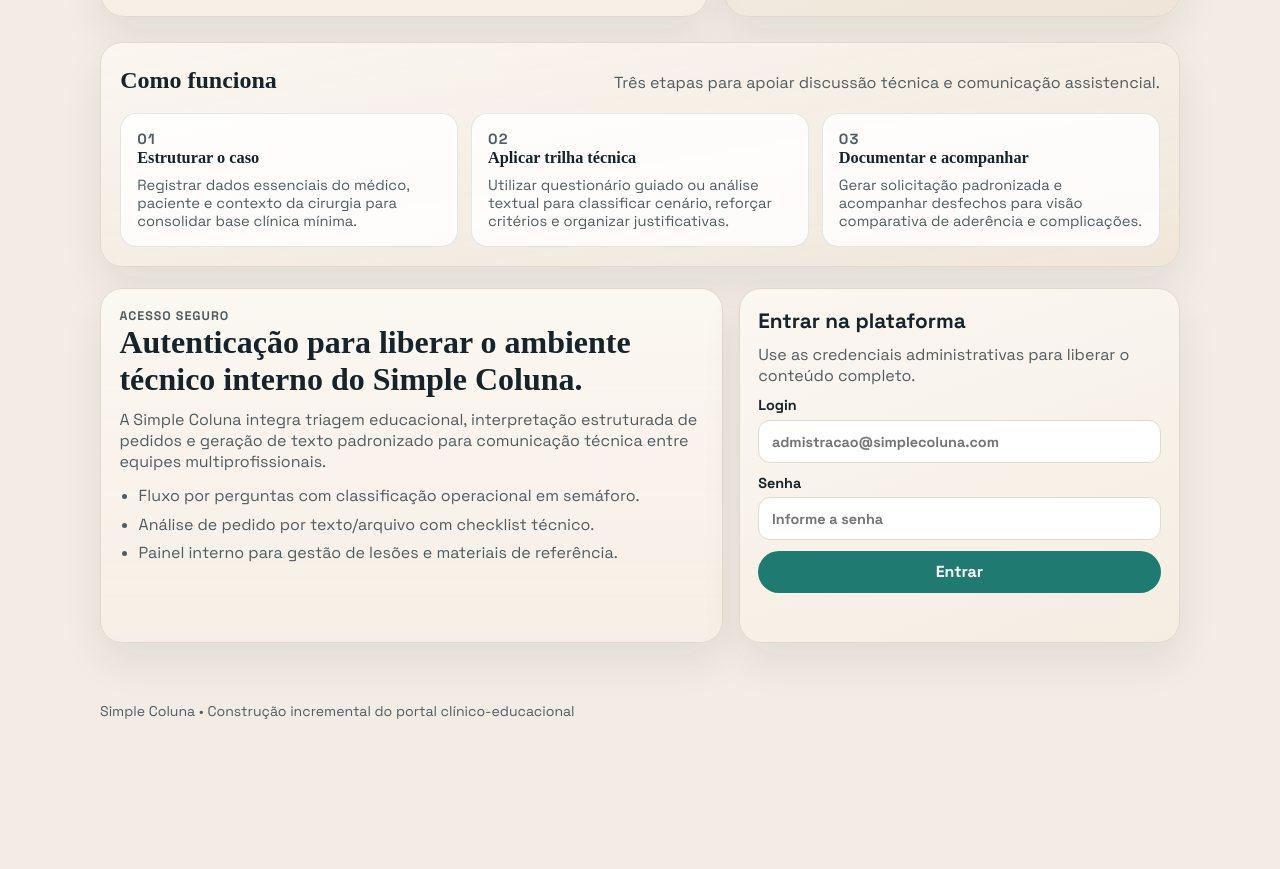
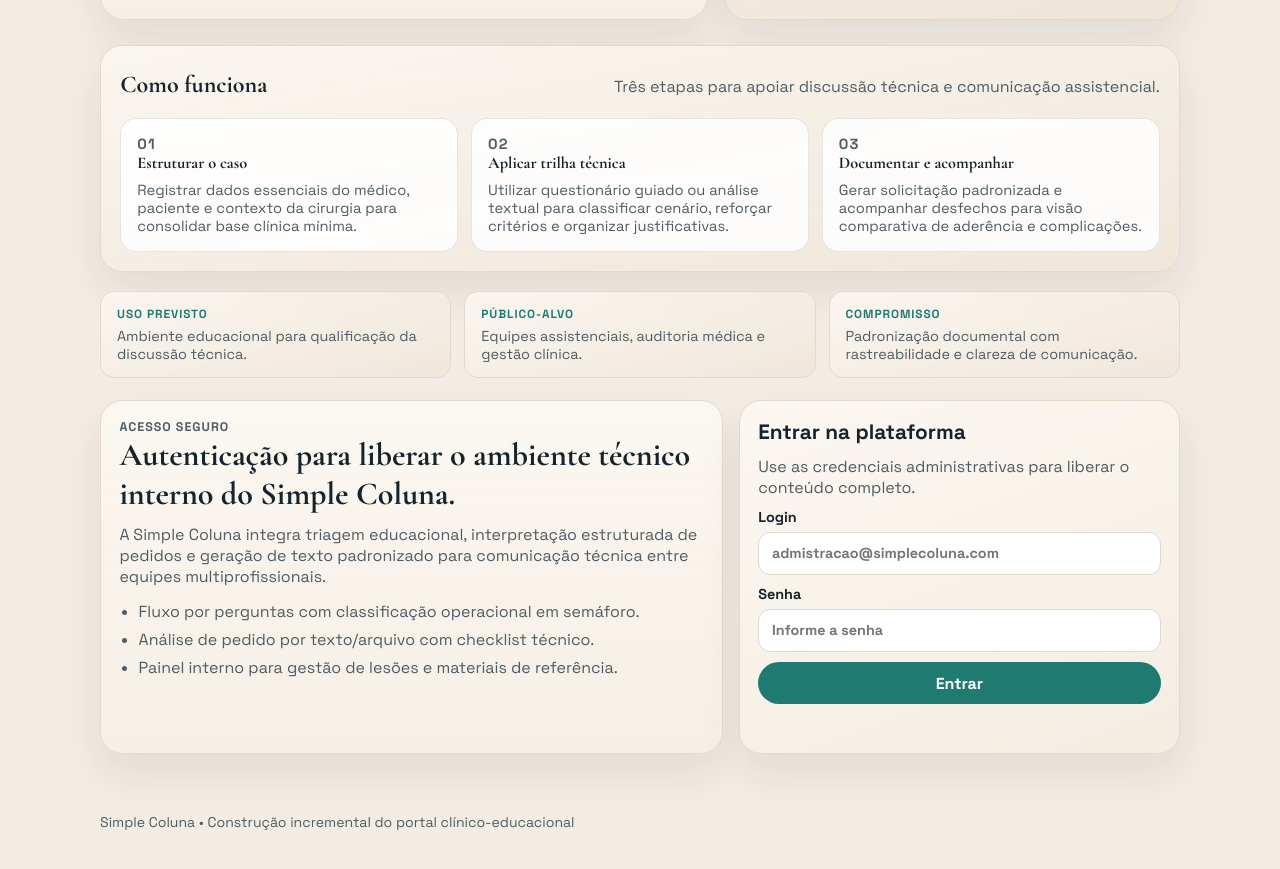
Before and after one commit to Drthiagolima/simple-coluna, a plain HTML site: page index.html in a window 1280 px wide. Shown: the part 825-1694 px from the top of the page. Before the commit the page ends 1591 px from the top, so only its background shows below. Drawn offline with nearby package versions, Linux system fonts and the light colour scheme.

Commit message:
Polish landing with executive trust strip and typography refinements

```diff
--- a/deploy-package/styles.css
+++ b/deploy-package/styles.css
@@ -82,7 +82,7 @@
 
 h1,
 h2 {
-  font-family: "Merriweather", serif;
+  font-family: "Cormorant Garamond", serif;
   margin: 0;
 }
 
@@ -95,6 +95,7 @@
   max-width: 52ch;
   color: var(--ink-soft);
   margin: 0.6rem 0 0;
+  letter-spacing: 0.01em;
 }
 
 .chip {
@@ -263,6 +264,21 @@
   border-radius: 16px;
   padding: 1rem;
   transition: transform 200ms ease, border-color 200ms ease;
+  opacity: 0;
+  transform: translateY(8px);
+  animation: fadeUp 420ms ease forwards;
+}
+
+.journey-step:nth-child(1) {
+  animation-delay: 260ms;
+}
+
+.journey-step:nth-child(2) {
+  animation-delay: 320ms;
+}
+
+.journey-step:nth-child(3) {
+  animation-delay: 380ms;
 }
 
 .journey-step:hover {
@@ -281,7 +297,7 @@
 
 .journey-step h3 {
   margin: 0 0 0.45rem;
-  font-family: "Merriweather", serif;
+  font-family: "Cormorant Garamond", serif;
   font-size: 1.02rem;
 }
 
@@ -312,6 +328,35 @@
   margin: 0;
   color: var(--ink-soft);
   font-size: 0.93rem;
+}
+
+.landing-trust {
+  display: grid;
+  grid-template-columns: repeat(3, minmax(0, 1fr));
+  gap: 0.8rem;
+}
+
+.trust-item {
+  background: linear-gradient(165deg, rgba(251, 247, 241, 0.9), rgba(239, 229, 216, 0.72));
+  border: 1px solid var(--line);
+  border-radius: 14px;
+  padding: 0.9rem 1rem;
+}
+
+.trust-item span {
+  display: block;
+  font-size: 0.74rem;
+  letter-spacing: 0.08em;
+  text-transform: uppercase;
+  color: var(--accent);
+  font-weight: 700;
+  margin-bottom: 0.35rem;
+}
+
+.trust-item p {
+  margin: 0;
+  color: var(--ink-soft);
+  font-size: 0.9rem;
 }
 
 .login-gate {
@@ -702,6 +747,10 @@
   animation-delay: 280ms;
 }
 
+.landing-trust.reveal {
+  animation-delay: 220ms;
+}
+
 @keyframes fadeUp {
   to {
     opacity: 1;
@@ -755,6 +804,10 @@
     grid-template-columns: 1fr;
   }
 
+  .landing-trust {
+    grid-template-columns: 1fr;
+  }
+
   .login-gate {
     grid-template-columns: 1fr;
   }
@@ -792,4 +845,10 @@
   .admin-btn {
     transition: none;
   }
+
+  .journey-step {
+    opacity: 1;
+    transform: none;
+    animation: none;
+  }
 }
--- a/index.html
+++ b/index.html
@@ -35,7 +35,7 @@
     <main>
       <section class="landing-hero reveal" aria-label="apresentação da plataforma">
         <div class="landing-copy">
-          <p class="eyebrow">Landing page</p>
+          <p class="eyebrow">Plataforma institucional</p>
           <h2>Simple Coluna é uma camada educacional para qualificar discussões técnicas em cirurgia da coluna.</h2>
           <p>
             Estruturamos triagem orientada, organização de hipóteses e padronização documental em um ambiente
@@ -100,6 +100,21 @@
             <p>Gerar solicitação padronizada e acompanhar desfechos para visão comparativa de aderência e complicações.</p>
           </article>
         </div>
+      </section>
+
+      <section class="landing-trust reveal" aria-label="diretrizes institucionais">
+        <article class="trust-item">
+          <span>Uso previsto</span>
+          <p>Ambiente educacional para qualificação da discussão técnica.</p>
+        </article>
+        <article class="trust-item">
+          <span>Público-alvo</span>
+          <p>Equipes assistenciais, auditoria médica e gestão clínica.</p>
+        </article>
+        <article class="trust-item">
+          <span>Compromisso</span>
+          <p>Padronização documental com rastreabilidade e clareza de comunicação.</p>
+        </article>
       </section>
 
       <section id="loginGate" class="login-gate reveal" aria-label="acesso seguro">
--- a/styles.css
+++ b/styles.css
@@ -82,7 +82,7 @@
 
 h1,
 h2 {
-  font-family: "Merriweather", serif;
+  font-family: "Cormorant Garamond", serif;
   margin: 0;
 }
 
@@ -95,6 +95,7 @@
   max-width: 52ch;
   color: var(--ink-soft);
   margin: 0.6rem 0 0;
+  letter-spacing: 0.01em;
 }
 
 .chip {
@@ -263,6 +264,21 @@
   border-radius: 16px;
   padding: 1rem;
   transition: transform 200ms ease, border-color 200ms ease;
+  opacity: 0;
+  transform: translateY(8px);
+  animation: fadeUp 420ms ease forwards;
+}
+
+.journey-step:nth-child(1) {
+  animation-delay: 260ms;
+}
+
+.journey-step:nth-child(2) {
+  animation-delay: 320ms;
+}
+
+.journey-step:nth-child(3) {
+  animation-delay: 380ms;
 }
 
 .journey-step:hover {
@@ -281,7 +297,7 @@
 
 .journey-step h3 {
   margin: 0 0 0.45rem;
-  font-family: "Merriweather", serif;
+  font-family: "Cormorant Garamond", serif;
   font-size: 1.02rem;
 }
 
@@ -312,6 +328,35 @@
   margin: 0;
   color: var(--ink-soft);
   font-size: 0.93rem;
+}
+
+.landing-trust {
+  display: grid;
+  grid-template-columns: repeat(3, minmax(0, 1fr));
+  gap: 0.8rem;
+}
+
+.trust-item {
+  background: linear-gradient(165deg, rgba(251, 247, 241, 0.9), rgba(239, 229, 216, 0.72));
+  border: 1px solid var(--line);
+  border-radius: 14px;
+  padding: 0.9rem 1rem;
+}
+
+.trust-item span {
+  display: block;
+  font-size: 0.74rem;
+  letter-spacing: 0.08em;
+  text-transform: uppercase;
+  color: var(--accent);
+  font-weight: 700;
+  margin-bottom: 0.35rem;
+}
+
+.trust-item p {
+  margin: 0;
+  color: var(--ink-soft);
+  font-size: 0.9rem;
 }
 
 .login-gate {
@@ -702,6 +747,10 @@
   animation-delay: 280ms;
 }
 
+.landing-trust.reveal {
+  animation-delay: 220ms;
+}
+
 @keyframes fadeUp {
   to {
     opacity: 1;
@@ -755,6 +804,10 @@
     grid-template-columns: 1fr;
   }
 
+  .landing-trust {
+    grid-template-columns: 1fr;
+  }
+
   .login-gate {
     grid-template-columns: 1fr;
   }
@@ -792,4 +845,10 @@
   .admin-btn {
     transition: none;
   }
+
+  .journey-step {
+    opacity: 1;
+    transform: none;
+    animation: none;
+  }
 }
```
Also changed, not shown: deploy-package/index.html (+16 -1 lines).
